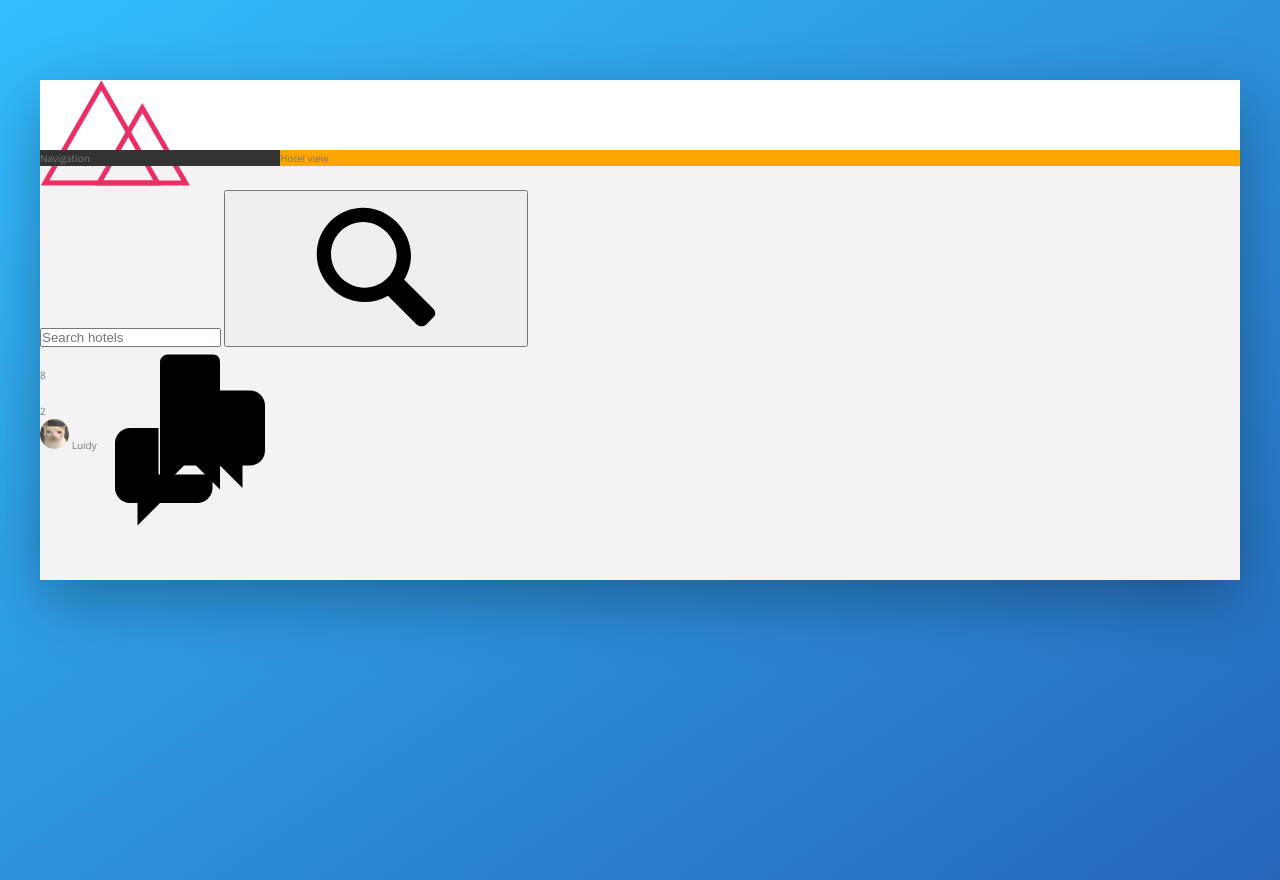
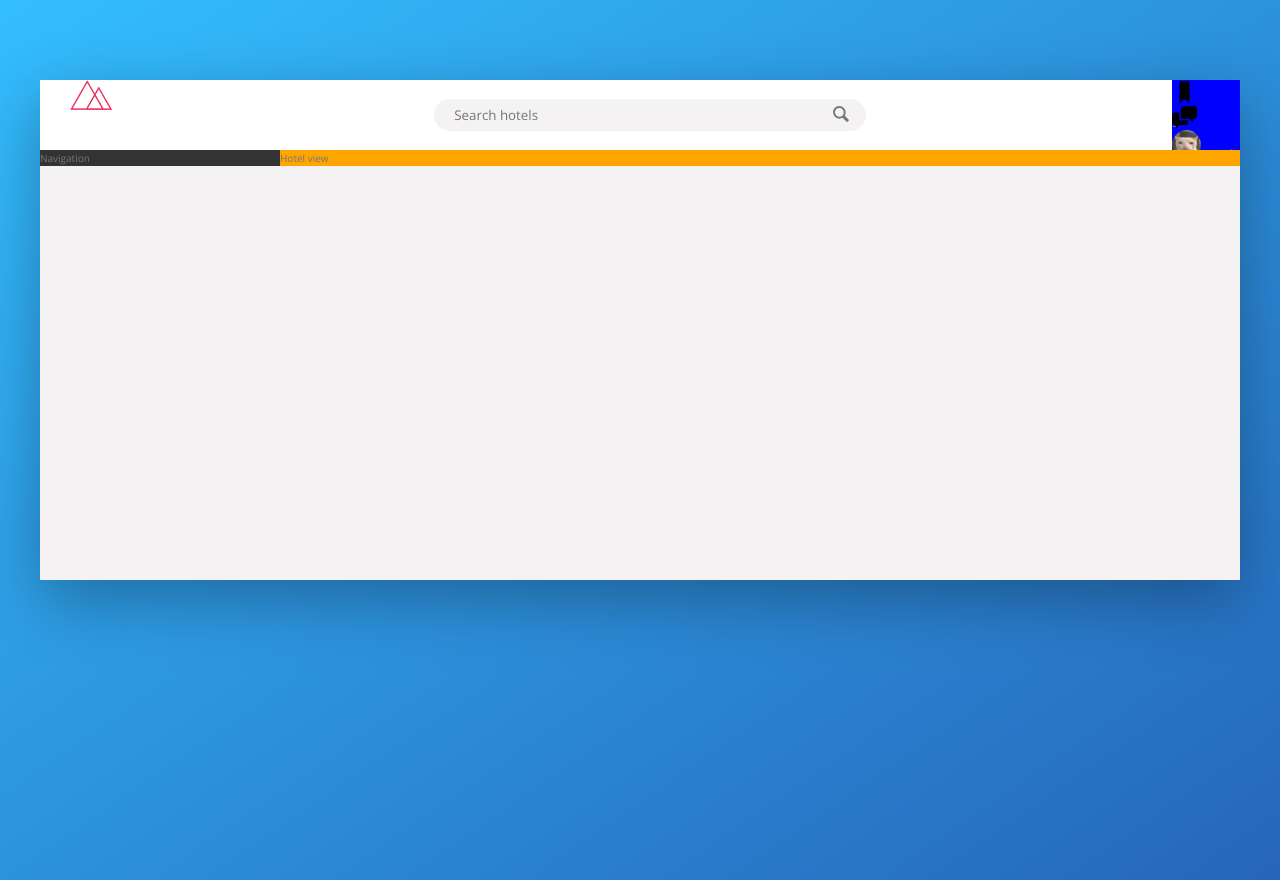
Before and after one commit to luuidy/trillo, a website: page index.html in a window 1280 px wide. Drawn offline with nearby package versions, Linux system fonts and the light colour scheme.

Commit message:
feat: effects in the search input

```diff
--- a/index.html
+++ b/index.html
@@ -12,34 +12,35 @@
     <body>
         <div class="container">
             <header class="header">
-                <img src="img/logo.png" alt="Trillo Logo" class="log">
+                <img src="img/logo.png" alt="trillo logo" class="logo">
 
                 <form action="#" class="search">
                     <input type="text" class="search__input" placeholder="Search hotels">
                     <button class="search__button">
                         <svg class="search__icon">
-                            <use xlink:href="img/sprite.svg#icon-magnifying-glass"/>
+                            <use xlink:href="img/sprite.svg#icon-magnifying-glass"></use>
                         </svg>
                     </button>
                 </form>
+
                 <nav class="user-nav">
                     <div class="user-nav__icon-box">
                         <svg class="user-nav__icon">
                             <use xlink:href="img/sprite.svg#icon-bookmark"></use>
                         </svg>
+                        <span class="user-nav__notification">5</span>
                     </div>
-                    <span class="user-nav__notification">8</span>
                     <div class="user-nav__icon-box">
                         <svg class="user-nav__icon">
                             <use xlink:href="img/sprite.svg#icon-chat"></use>
                         </svg>
+                        <span class="user-nav__notification">10</span>
                     </div>
-                    <span class="user-nav__notification">2</span>
+                    <div class="user-nav__user">
+                        <img src="img/user.jpg" alt="User photo" class="user-nav__user-photo">
+                        <span class="user-nav__user-name">Luidy</span>
+                    </div>
                 </nav>
-                <div class="user-nav__user">
-                    <img src="/img/user.jpg" alt="User Photo" alt="" class="user-nav__user-photo">
-                    <span class="user-nav__user-name">Luidy</span>
-                </div>
             </header>
             <div class="content">
                 <nav class="sidebar">
--- a/sass/_components.scss
+++ b/sass/_components.scss
@@ -1,28 +1,74 @@
 ///////////////////  LOGO
 .logo{
     height: 3rem;
+    margin-left: 3rem;
 }
 
 
 //////////////////  SEARCH
 .search{
-    &_input{
+    flex: 0 0 40%;
+    display: flex;
+    align-items: center;
+    justify-content: center;
 
+    &__input{
+        width: 90%;
+        font-family: inherit;
+        background-color: var(--color-grey-light-2);
+        border: none;
+        padding: .7rem 2rem;
+        border-radius: 4rem;
+        transition: all .2s;
+        margin-right: -3.5rem;
+
+        &:focus{
+            outline: none;
+            width: 100%;
+            background-color: var(--color-grey-light-3);
+        }
+
+        &::-webkit-input-placeholder{
+            font-weight: 100;
+            color: var(--color-grey-dark-2);
+        }
+    }
+
+    &__input:focus + &__button{
+        background-color: var(--color-grey-light-3);
     }
 
     &__button{
+        background-color: var(--color-grey-light-2);
+        border: none;
 
+        &:focus{
+            outline: none;
+
+        }
+
+        &:active{
+            transform: translateY(2px);
+        }
     }
 
     &__icon{
-
+        height: 2rem;
+        width: 2rem;
+        fill: var(--color-grey-dark-2);
     }
 }
 
 .user-nav{
+    background-color: blue;
     &__icon-box{
-        height: 2rem;
-        width: 2rem;
+        height: 2.5rem;
+        width: 2.5rem;
+    }
+
+    &__icon{
+        height: 2.5rem;
+        width: 2.5rem;
     }
 
     &__notification{
--- a/sass/_layout.scss
+++ b/sass/_layout.scss
@@ -11,6 +11,10 @@
     height: 7rem;
     background-color: #fff;
     border-bottom: var(--color-grey-light-2);
+
+    font-size: 1.4rem;
+    display: flex;
+    justify-content: space-between;
 }
 
 .content{
```
Also changed, not shown: css/style.css.
